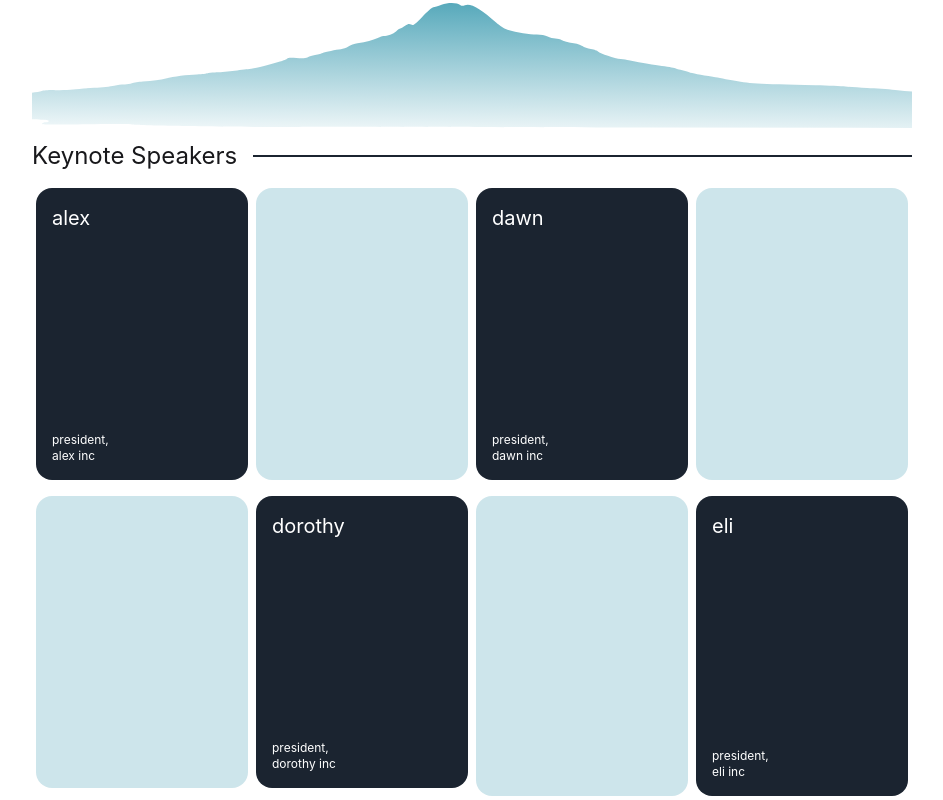
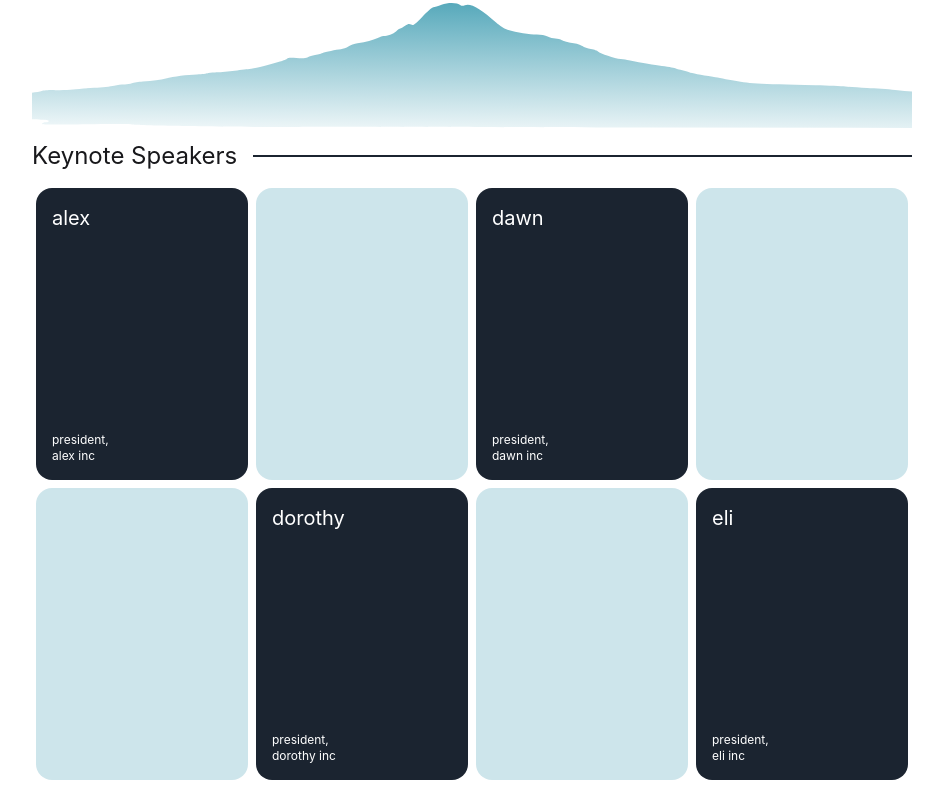
Before and after one commit to osgeo-oceania/foss4g-2025, a SvelteKit app: page / in a window 1280 px wide. Shown: the part 1558-2358 px from the top of the page, without its empty margins (168-1111 px from the left). Built offline with nearby package versions, Linux system fonts and the light colour scheme; what @iconify/tailwind4 would draw is missing.

Commit message:
fix width issue

```diff
--- a/src/components/Keynotes.svelte
+++ b/src/components/Keynotes.svelte
@@ -3,12 +3,14 @@
 </script>
 
 {#snippet keynoteGrid(keynote: (typeof keynotes)[keyof typeof keynotes], i: number)}
-  <div class="grid min-h-[300px] sm:grid-cols-2" class:reverse-grid={i % 4 >= 2}>
-    <div class="bg-primary m-1 hidden flex-1 flex-col rounded-2xl p-4 text-white sm:flex">
-      <div class="flex-grow text-xl">{keynote.name}</div>
-      <div class="flex-shrink text-xs">president,<br />{keynote.name} inc</div>
+  <div class="grid h-[300px] sm:grid-cols-2" class:reverse-grid={i % 4 >= 2}>
+    <div class="hidden p-1 text-white sm:flex">
+      <div class="bg-primary h-full flex flex-1 flex-col rounded-2xl p-4">
+        <div class="flex-grow text-xl">{keynote.name}</div>
+        <div class="flex-shrink text-xs">president,<br />{keynote.name} inc</div>
+      </div>
     </div>
-    <div class="relative flex-1 p-1">
+    <div class="relative h-full flex-1 p-1">
       {#await keynote.photo() then photo}
         <enhanced:img
           class="harmonized-logo h-full w-full rounded-2xl object-cover"
@@ -19,8 +21,8 @@
           <div
             class="bg-secondary absolute inset-0 flex flex-col opacity-30 mix-blend-multiply"
           ></div>
-          <div class="absolute w-full flex z-10 h-full flex-col justify-end text-black sm:hidden">
-            <div class=" bg-white/80  p-1">
+          <div class="absolute z-10 flex h-full w-full flex-col justify-end text-black sm:hidden">
+            <div class=" bg-white/80 p-1">
               <div class="">{keynote.name}</div>
               <div class="flex-shrink text-xs">president, {keynote.name} inc</div>
             </div>
@@ -33,7 +35,7 @@
 
 <div class="divider divider-start divider-primary text-2xl">Keynote Speakers</div>
 
-<div class="grid grid-cols-2 space-y-2">
+<div class="grid grid-cols-2 ">
   {#each Object.values(keynotes) as keynote, i}
     {#if i < 4}
       {@render keynoteGrid(keynote, i)}
```
